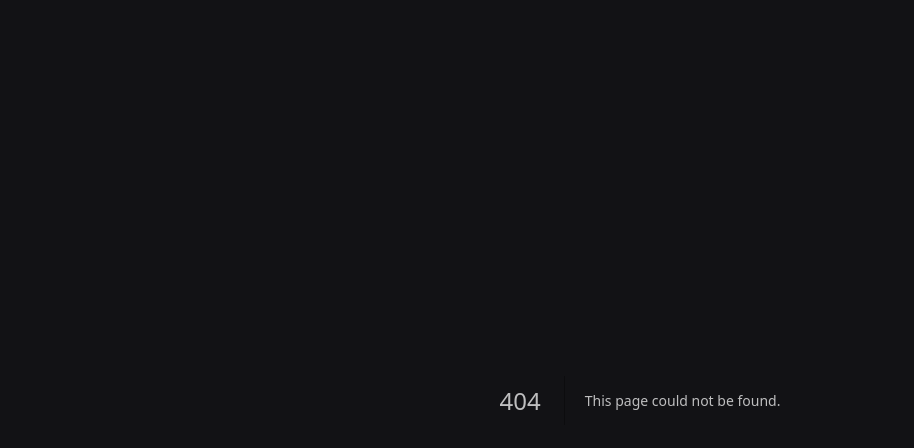
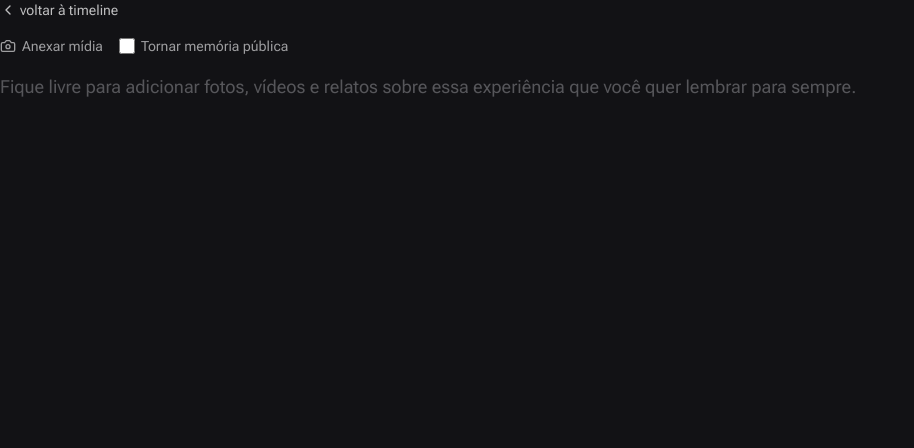
Before and after one commit to DevMaroto/NLW-SpaceTime-Rocketseat, a Next.js app in the folder web/: page /memories/new in a window 1280 px wide. Before the commit this address had no page. Shown: the top 448 px of the page, without its empty margins (0-914 px from the left). Built offline with nearby package versions, Linux system fonts and the light colour scheme; a web font is replaced by a local one.

Commit message:
create page web

```diff
--- /dev/null
+++ b/web/src/app/memories/new/page.tsx
@@ -0,0 +1,51 @@
+import { Camera, ChevronLeft } from 'lucide-react'
+import Link from 'next/link'
+
+export default function NewMemory() {
+  return (
+    <div className="flex flex-1 flex-col gap-4">
+      <Link
+        href="/"
+        className="flex items-center gap-1 text-sm text-gray-200 hover:text-gray-100"
+      >
+        <ChevronLeft className="h-4 w-4" />
+        voltar à timeline
+      </Link>
+
+      <form className="flex flex-1 flex-col gap-2">
+        <div className="flex items-center gap-4">
+          <label
+            htmlFor="media"
+            className="flex cursor-pointer items-center gap-1.5 text-sm text-gray-200 hover:text-gray-100"
+          >
+            <Camera className="h-4 w-4" />
+            Anexar mídia
+          </label>
+
+          <label
+            htmlFor="isPublic"
+            className="flex items-center gap-1.5 text-sm text-gray-200 hover:text-gray-100"
+          >
+            <input
+              type="checkbox"
+              name="isPublic"
+              id="isPublic"
+              value="true"
+              className="h-4 w-4 rounded border-gray-400 bg-gray-700 text-purple-500"
+            />{' '}
+            Tornar memória pública
+          </label>
+        </div>
+
+        <input type="file" id="media" className="invisible h-0 w-0" />
+
+        <textarea
+          name="content"
+          spellCheck={false}
+          className="placeholder=Fique livre para adicionar fotos, vídeos e relatos sobre essa experiência que você quer lembrar para sempre. w-full flex-1 resize-none rounded border-0 bg-transparent p-0 text-lg leading-relaxed text-gray-100 placeholder:text-gray-400 focus:ring-0"
+          placeholder="Fique livre para adicionar fotos, vídeos e relatos sobre essa experiência que você quer lembrar para sempre."
+        />
+      </form>
+    </div>
+  )
+}
```
